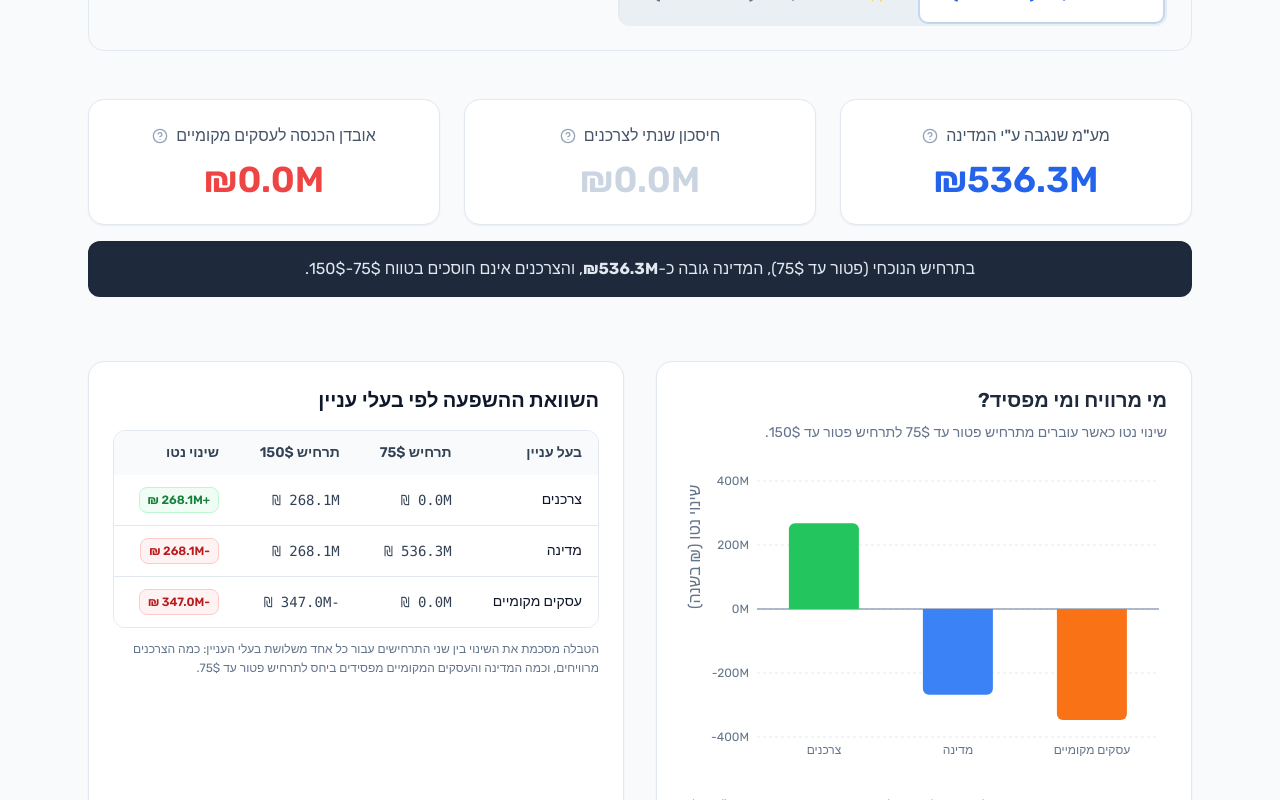
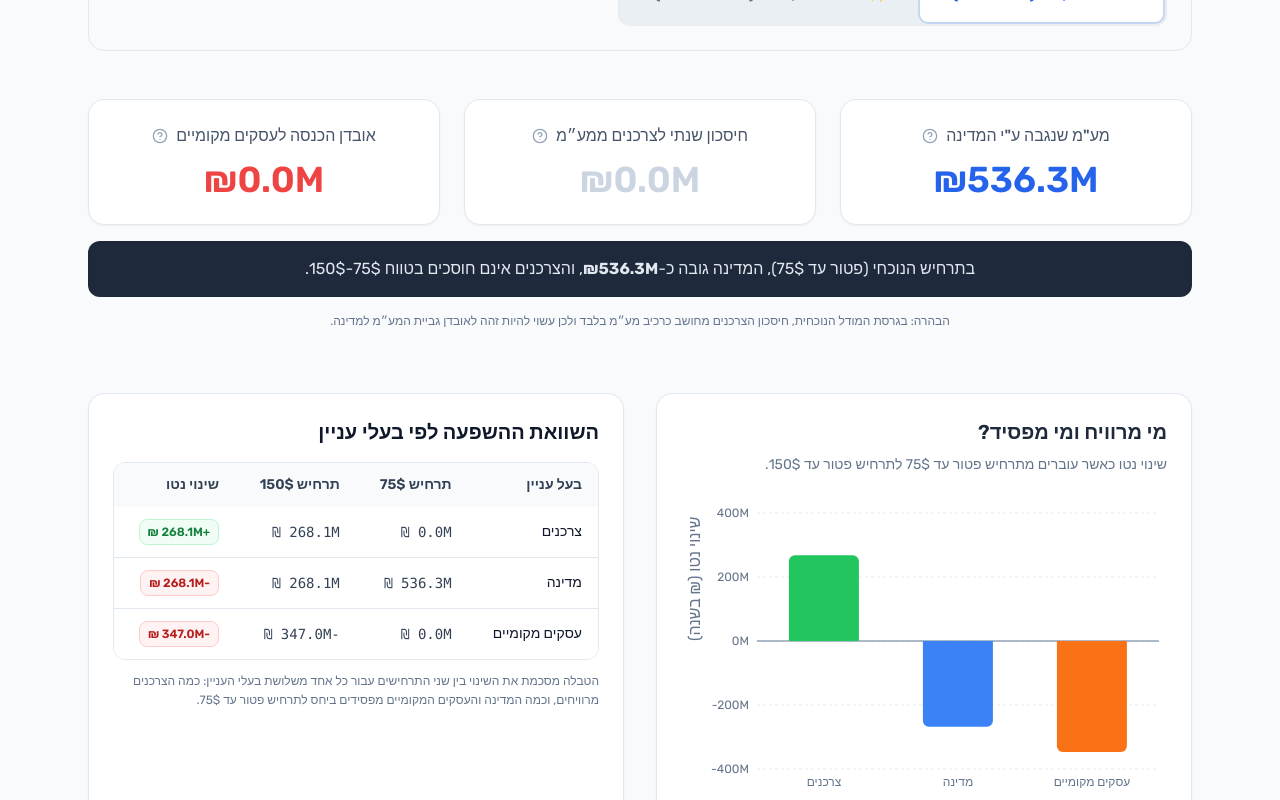
Before and after one commit to sinayblumin/75vs150, a Next.js app: page / in a window 1280 px wide. Shown: the part 900-1700 px from the top of the page. Built offline with nearby package versions, Linux system fonts and the light colour scheme; a web font is replaced by a local one.

Commit message:
feat: Add methodology page and DashboardClient component.

```diff
--- a/app/methodology/page.tsx
+++ b/app/methodology/page.tsx
@@ -162,7 +162,7 @@ export default function MethodologyPage() {
                         <div className="bg-blue-50/60 p-4 border border-blue-100 rounded-xl text-slate-800 space-y-2">
                             <p>
                                 שלושת מדדי ה-KPI בדשבורד מוגדרים כך: ״מע״מ שנגבה ע״י המדינה״ מציג את סך גביית המע״מ בכל תרחיש,
-                                ״חיסכון שנתי לצרכנים״ מחושב כהפרש בתשלומי הצרכנים הכוללים בין תרחיש 75$ לתרחיש 150$,
+                                ״חיסכון שנתי לצרכנים ממע״מ״ מחושב כהפרש בגביית המע״מ בין תרחיש 75$ לתרחיש 150$,
                                 ו-״אובדן הכנסה לעסקים מקומיים״ מחושב כהפרש בהכנסה המקומית המשוערת בין שני התרחישים.
                             </p>
                             <p>
--- a/components/DashboardClient.tsx
+++ b/components/DashboardClient.tsx
@@ -34,17 +34,14 @@ export type CompareResult = {
 
 type ScenarioTotals = {
     totalVat: number;
-    totalConsumerPayments: number;
     totalLocalBusinessRevenue: number;
 };
 
 function getScenarioTotals(scenario: ScenarioResult): ScenarioTotals {
     const totalVat = scenario.bands.reduce((sum, band) => sum + band.vatCollectedIls, 0);
-    const totalPreTaxSpending = scenario.bands.reduce((sum, band) => sum + band.totalDeclaredValueIls, 0);
 
     return {
         totalVat,
-        totalConsumerPayments: totalPreTaxSpending + totalVat,
         // In this model we proxy local-business impact as revenue retained in Israel (negative when shifted abroad).
         totalLocalBusinessRevenue: -scenario.totals.lostDomesticRevenueIls,
     };
@@ -67,7 +64,8 @@ export default function DashboardClient({
 
     // KPI logic for selected scenario.
     const vatCollectedIls = activeScenario === 75 ? totals75.totalVat : totals150.totalVat;
-    const consumerSavingsDelta = totals75.totalConsumerPayments - totals150.totalConsumerPayments;
+    // Consumer savings are modeled as VAT-only savings proxy in this version.
+    const consumerSavingsDelta = totals75.totalVat - totals150.totalVat;
     const consumerSavingsIls = activeScenario === 75 ? 0 : consumerSavingsDelta;
     const businessDelta = totals150.totalLocalBusinessRevenue - totals75.totalLocalBusinessRevenue; // expected negative
     const businessLossIls = activeScenario === 75 ? 0 : businessDelta;
@@ -127,10 +125,10 @@ export default function DashboardClient({
                         tooltipText='סך הכנסות המדינה ממע"מ על יבוא אישי לפי התרחיש שנבחר.'
                     />
                     <KpiCard
-                        title="חיסכון שנתי לצרכנים"
+                        title="חיסכון שנתי לצרכנים ממע״מ"
                         value={formatMillions(consumerSavingsIls)}
                         valueColorClass={activeScenario === 150 ? "text-green-500" : "text-slate-300"}
-                        tooltipText='החיסכון לצרכנים מאי-תשלום מע"מ על טווח המחיר 75$-150$.'
+                        tooltipText='זהו אומדן חיסכון ממע״מ בלבד: ההפרש בגביית המע״מ בין תרחיש 75$ לתרחיש 150$.'
                         isPositive={activeScenario === 150}
                     />
                     <KpiCard
@@ -150,10 +148,13 @@ export default function DashboardClient({
                     ) : (
                         <p>
                             בתרחיש המוצע (פטור עד 150$), גביית המע"מ יורדת לכ-<strong>{formatMillions(totals150.totalVat)}</strong>,
-                            והחיסכון לצרכנים עולה לכ-<strong>{formatMillions(consumerSavingsDelta)}</strong>.
+                            וחיסכון הצרכנים ממע״מ עולה לכ-<strong>{formatMillions(consumerSavingsDelta)}</strong>.
                         </p>
                     )}
                 </div>
+                <p className="text-xs text-slate-500 text-center">
+                    הבהרה: בגרסת המודל הנוכחית, חיסכון הצרכנים מחושב כרכיב מע״מ בלבד ולכן עשוי להיות זהה לאובדן גביית המע״מ למדינה.
+                </p>
             </section>
 
             <section className="grid grid-cols-1 items-stretch gap-6 pt-4 lg:grid-cols-2 lg:gap-8">
```
